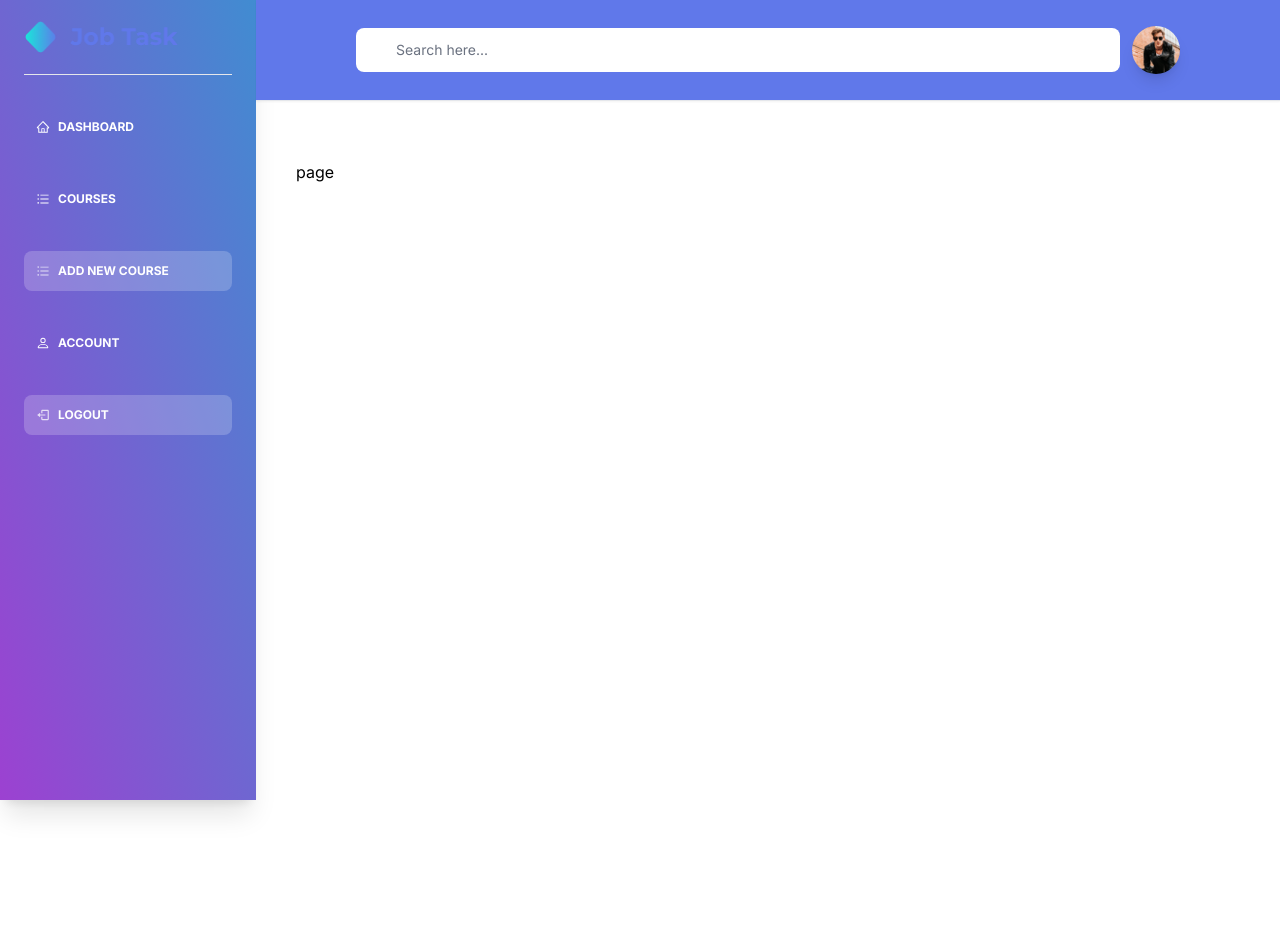
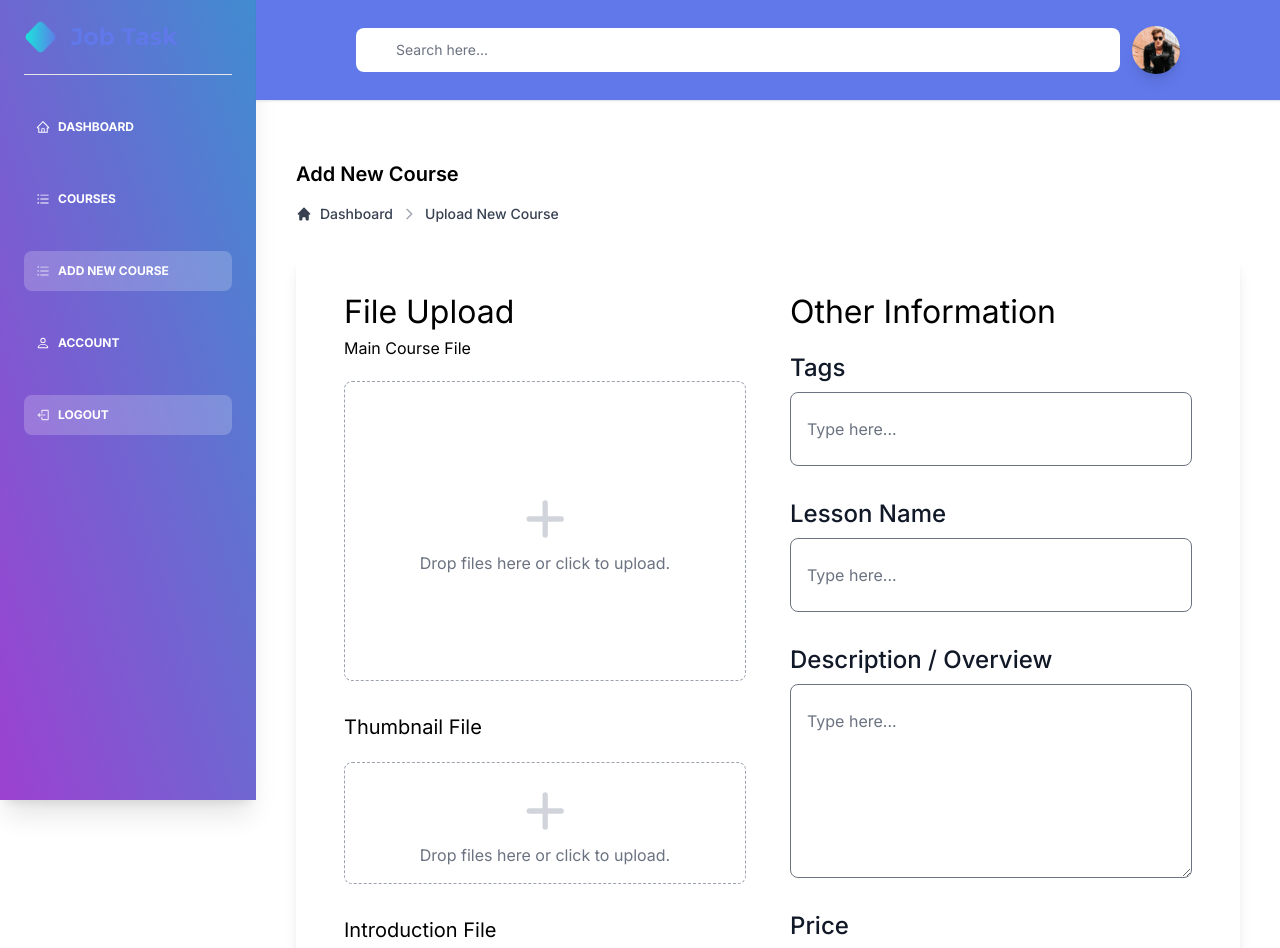
Before and after one commit to Neamul01/job-task, a Next.js app: page /admin/addcourse in a window 1280 px wide. Shown: the top 948 px of the page. Before the commit the page ends 800 px from the top, so only its background shows below. Built offline with nearby package versions, Linux system fonts and the light colour scheme.

Commit message:
file upload component done

```diff
--- a/app/admin/addcourse/page.tsx
+++ b/app/admin/addcourse/page.tsx
@@ -1,5 +1,36 @@
+"use client";
+import FileUpload from "@/components/Admin/AddCourse/FileUpload";
+import OtherInfo from "@/components/Admin/AddCourse/OtherInfo";
+import { Breadcrumb, Button } from "flowbite-react";
 import React from "react";
+import { HiHome } from "react-icons/hi";
 
 export default function page() {
-  return <div>page</div>;
+  return (
+    <div className="">
+      <div>
+        <h2 className="text-xl font-semibold mb-4">Add New Course</h2>
+        <Breadcrumb aria-label="Default breadcrumb example">
+          <Breadcrumb.Item href="#" icon={HiHome}>
+            <p>Dashboard</p>
+          </Breadcrumb.Item>
+          <Breadcrumb.Item href="#">Upload New Course</Breadcrumb.Item>
+        </Breadcrumb>
+      </div>
+      <div className="grid md:grid-cols-2 gap-11 px-12 py-8 mt-8 shadow-lg rounded-lg">
+        <div className="col-span-1">
+          <FileUpload />
+        </div>
+        <div className="col-span-1">
+          <OtherInfo />
+        </div>
+
+        <div className="">
+          <Button type="submit" className="bg-primary px-[60px] py-3">
+            Submit
+          </Button>
+        </div>
+      </div>
+    </div>
+  );
 }
--- /dev/null
+++ b/components/Admin/AddCourse/FileUpload.tsx
@@ -0,0 +1,25 @@
+import React from "react";
+import SelectFile from "./SelectFile";
+import { Button } from "flowbite-react";
+
+export default function FileUpload() {
+  return (
+    <form>
+      <h3 className="text-h3">File Upload</h3>
+      <div className="flex flex-col gap-8">
+        <div className="flex flex-col ">
+          <p className="mb-[21px]">Main Course File</p>
+          <SelectFile height={"300px"} />
+        </div>
+        <div className="flex flex-col ">
+          <p className="mb-[21px] text-xl">Thumbnail File</p>
+          <SelectFile height={"70px"} />
+        </div>
+        <div className="flex flex-col ">
+          <p className="mb-[21px] text-xl">Introduction File</p>
+          <SelectFile height={"70px"} />
+        </div>
+      </div>
+    </form>
+  );
+}
--- /dev/null
+++ b/components/Admin/AddCourse/OtherInfo.tsx
@@ -0,0 +1,68 @@
+import { Label } from "flowbite-react";
+import React from "react";
+
+export default function OtherInfo() {
+  return (
+    <form>
+      <h3 className="text-h3">Other Information</h3>
+      <div className="flex flex-col gap-8 mt-4">
+        <div className="">
+          <div className="mb-2 block">
+            <Label htmlFor="fullName" value="Tags " className="text-2xl" />
+          </div>
+          <input
+            type="text"
+            name="fullName"
+            id="fullName"
+            placeholder="Type here... "
+            className="border w-full rounded-lg px-4 py-6 focus:outline-none focus:ring-2 focus:ring-primary focus:border-transparent"
+          />
+        </div>
+        <div className="">
+          <div className="mb-2 block">
+            <Label
+              htmlFor="fullName"
+              value="Lesson Name "
+              className="text-2xl"
+            />
+          </div>
+          <input
+            type="text"
+            name="fullName"
+            id="fullName"
+            placeholder="Type here... "
+            className="border w-full rounded-lg px-4 py-6 focus:outline-none focus:ring-2 focus:ring-primary focus:border-transparent"
+          />
+        </div>
+        <div className="">
+          <div className="mb-2 block">
+            <Label
+              htmlFor="fullName"
+              value="Description / Overview "
+              className="text-2xl"
+            />
+          </div>
+          <textarea
+            rows={6}
+            name="fullName"
+            id="fullName"
+            placeholder="Type here... "
+            className="border w-full rounded-lg px-4 py-6 focus:outline-none focus:ring-2 focus:ring-primary focus:border-transparent p-6 flex justify-start "
+          />
+        </div>
+        <div className="">
+          <div className="mb-2 block">
+            <Label htmlFor="fullName" value="Price " className="text-2xl" />
+          </div>
+          <input
+            type="text"
+            name="fullName"
+            id="fullName"
+            placeholder="$ "
+            className="border w-full rounded-lg px-4 py-6 focus:outline-none focus:ring-2 focus:ring-primary focus:border-transparent"
+          />
+        </div>
+      </div>
+    </form>
+  );
+}
--- /dev/null
+++ b/components/Admin/AddCourse/SelectFile.tsx
@@ -0,0 +1,85 @@
+"use client";
+import React, { useState } from "react";
+import { twMerge } from "tailwind-merge";
+
+export default function SelectFile({ height }: { height: string }) {
+  const [selectedFile, setSelectedFile] = useState<File | null>(null);
+
+  const handleFileChange = (event: React.ChangeEvent<HTMLInputElement>) => {
+    const file = event.target.files && event.target.files[0];
+    if (file) {
+      setSelectedFile(file);
+    }
+  };
+
+  const handleDrop = (event: React.DragEvent<HTMLDivElement>) => {
+    event.preventDefault();
+    const file = event.dataTransfer.files[0];
+    setSelectedFile(file);
+  };
+
+  const handleDragOver = (event: React.DragEvent<HTMLDivElement>) => {
+    event.preventDefault();
+  };
+
+  const handleRemoveFile = () => {
+    setSelectedFile(null);
+  };
+  return (
+    <div
+      className={`${twMerge(
+        `flex flex-col items-center justify-center p-4 border border-dashed border-gray-400 rounded-lg space-y-4 h-[300px] ${
+          height && `h-[${height}]`
+        }`
+      )}`}
+      onDrop={handleDrop}
+      onDragOver={handleDragOver}
+    >
+      {selectedFile ? (
+        <>
+          <button onClick={handleRemoveFile} className="text-red-500">
+            Remove
+          </button>
+          <span>{selectedFile.name}</span>
+        </>
+      ) : (
+        <>
+          <label htmlFor="fileInput" className="cursor-pointer">
+            <div className="relative h-16 flex items-center w-full">
+              <svg
+                xmlns="http://www.w3.org/2000/svg"
+                className="h-full w-full text-gray-300"
+                fill="none"
+                viewBox="0 0 24 24"
+                stroke="currentColor"
+              >
+                <path
+                  strokeLinecap="round"
+                  strokeLinejoin="round"
+                  strokeWidth={2}
+                  d="M12 6v6m0 0v6m0-6h6m-6 0H6"
+                />
+              </svg>
+            </div>
+            <span className="text-gray-500">
+              Drop files here or click to upload.
+            </span>
+          </label>
+          <input
+            type="file"
+            id="fileInput"
+            accept=".jpg, .png, .pdf"
+            className="hidden"
+            onChange={handleFileChange}
+          />
+        </>
+      )}
+      <input
+        type="file"
+        accept=".jpg, .png, .pdf"
+        className="hidden"
+        onChange={handleFileChange}
+      />
+    </div>
+  );
+}
--- a/components/Admin/Cards/CardStats.tsx
+++ b/components/Admin/Cards/CardStats.tsx
@@ -34,7 +34,7 @@ export default function CardStats({
               <h5 className="capitalize font-bold text-xs">{statSubtitle}</h5>
             </div>
           </div>
-          <p className="text-sm  justify-between mt-4">
+          <div className="text-sm  justify-between mt-4">
             <div className="w-5/6 inline-block">
               <Progress progress={parseInt(statPercent)} />
             </div>
@@ -50,7 +50,7 @@ export default function CardStats({
               ></i>{" "}
               {statPercent}%
             </span>
-          </p>
+          </div>
         </div>
       </div>
     </>
```
